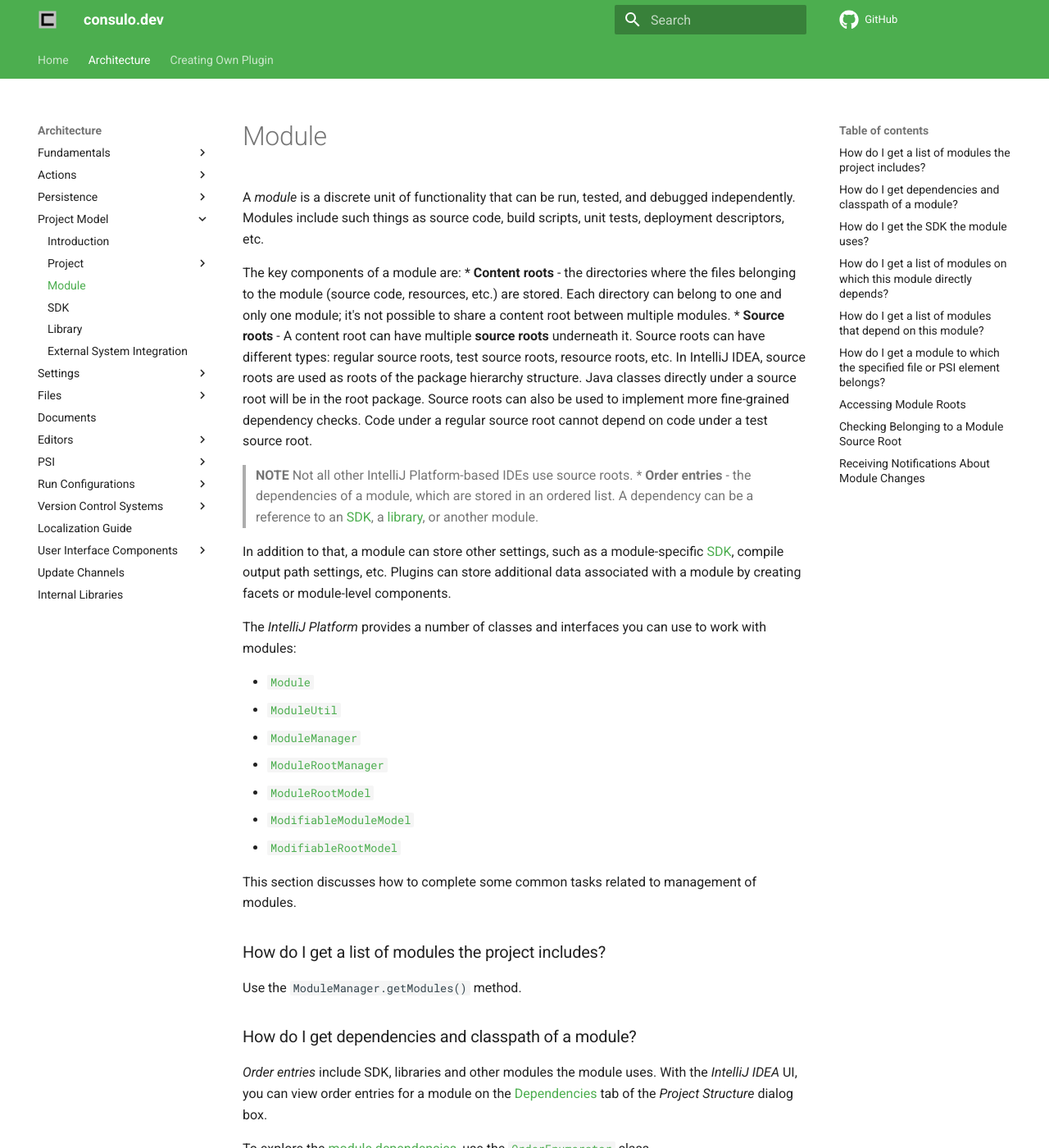
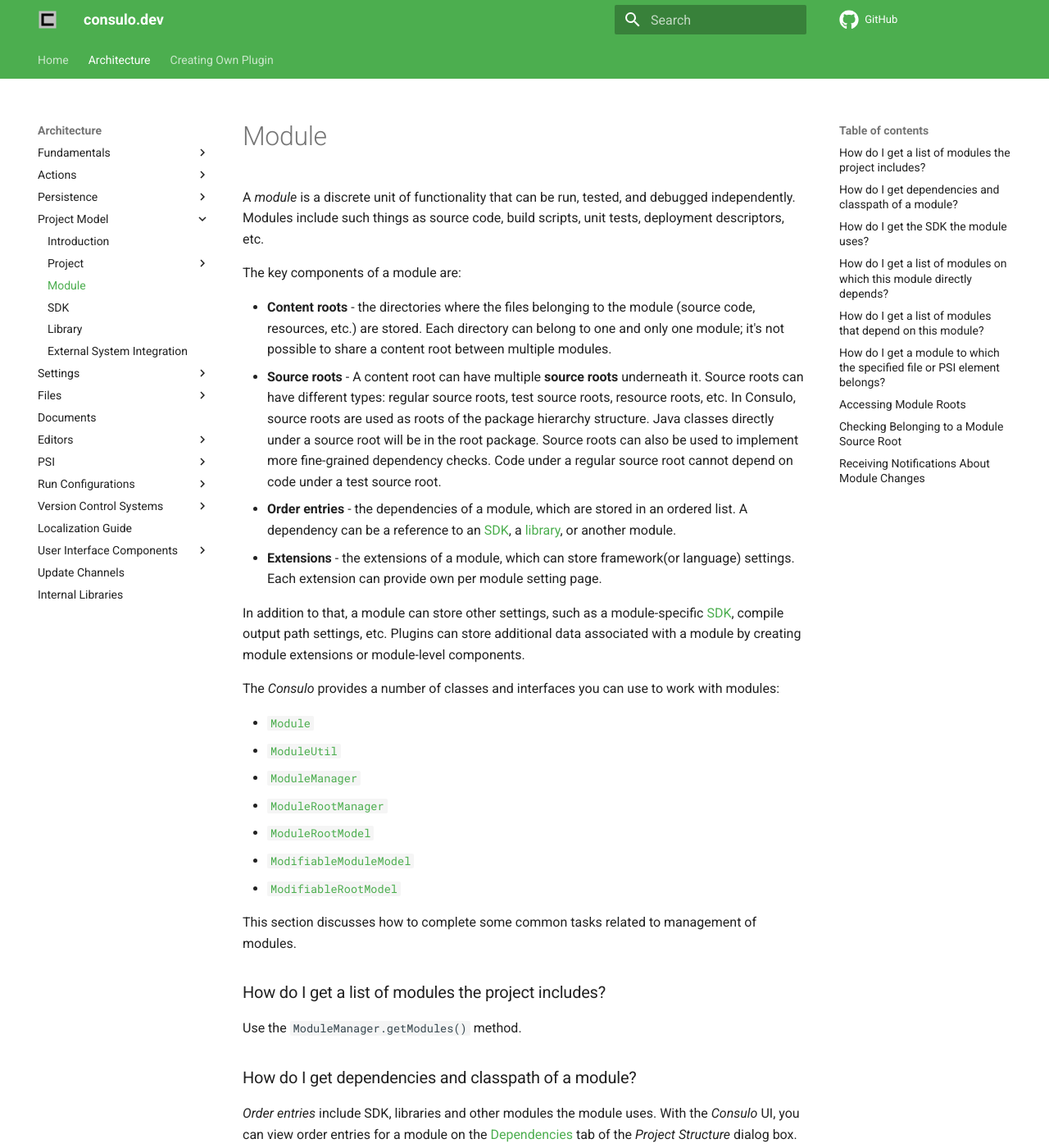
Before and after one commit to consulo/consulo-dev.github.io, an MkDocs documentation site: the page built from docs/reference_guide/project_model/module.md, in a window 1280 px wide and 1400 px high. Shown: the whole window at 82% size. Built offline with MkDocs 1.6.1 and Material for MkDocs 9.7.7, drawn with Linux system fonts in a browser that asks for light colours; comment, search, counter and statistics services are not loaded.

Commit message:
module extensions initial
update image for update channels

```diff
--- a/docs/reference_guide/project_model/module.md
+++ b/docs/reference_guide/project_model/module.md
@@ -7,23 +7,23 @@ A _module_ is a discrete unit of functionality that can be run, tested, and debu
 Modules include such things as source code, build scripts, unit tests, deployment descriptors, etc.
 
 The key components of a module are:
+
 * **Content roots** - the directories where the files belonging to the module (source code, resources, etc.) are stored.
   Each directory can belong to one and only one module; it's not possible to share a content root between multiple modules.
 * **Source roots** - A content root can have multiple **source roots** underneath it.
   Source roots can have different types: regular source roots, test source roots, resource roots, etc.
-  In IntelliJ IDEA, source roots are used as roots of the package hierarchy structure.
+  In Consulo, source roots are used as roots of the package hierarchy structure.
   Java classes directly under a source root will be in the root package.
   Source roots can also be used to implement more fine-grained dependency checks.
   Code under a regular source root cannot depend on code under a test source root.
-  > **NOTE**  Not all other IntelliJ Platform-based IDEs use source roots.
 * **Order entries** - the dependencies of a module, which are stored in an ordered list.
   A dependency can be a reference to an [SDK](sdk.md), a [library](library.md), or another module.
+* **Extensions** - the extensions of a module, which can store framework(or language) settings. Each extension can provide own per module setting page.
 
 In addition to that, a module can store other settings, such as a module-specific [SDK](sdk.md), compile output path settings, etc.
-Plugins can store additional data associated with a module by creating facets or module-level components.
+Plugins can store additional data associated with a module by creating module extensions or module-level components.
 
-
-The *IntelliJ Platform* provides a number of classes and interfaces you can use to work with modules:
+The *Consulo* provides a number of classes and interfaces you can use to work with modules:
 
 * [`Module`](upsource:///platform/core-api/src/com/intellij/openapi/module/Module.java)
 * [`ModuleUtil`](upsource:///platform/lang-api/src/com/intellij/openapi/module/ModuleUtil.java)
@@ -42,7 +42,7 @@ Use the `ModuleManager.getModules()` method.
 ### How do I get dependencies and classpath of a module?
 
 _Order entries_ include SDK, libraries and other modules the module uses.
-With the *IntelliJ IDEA* UI, you can view order entries for a module on the [Dependencies](https://www.jetbrains.com/help/idea/dependencies-tab.html) tab of the *Project Structure* dialog box.
+With the *Consulo* UI, you can view order entries for a module on the [Dependencies](https://www.jetbrains.com/help/idea/dependencies-tab.html) tab of the *Project Structure* dialog box.
 
 To explore the [module dependencies](https://www.jetbrains.com/help/idea/dependencies-tab.html), use the [`OrderEnumerator`](upsource:///platform/projectModel-api/src/com/intellij/openapi/roots/OrderEnumerator.java) class.
 
```
Also changed, not shown: docs/platform/update_channels.md (+1 -1 lines), docs/reference_guide/project_model/module_extenions.md (added, +3 -0 lines), docs/platform/images/update_channels.png (added).
